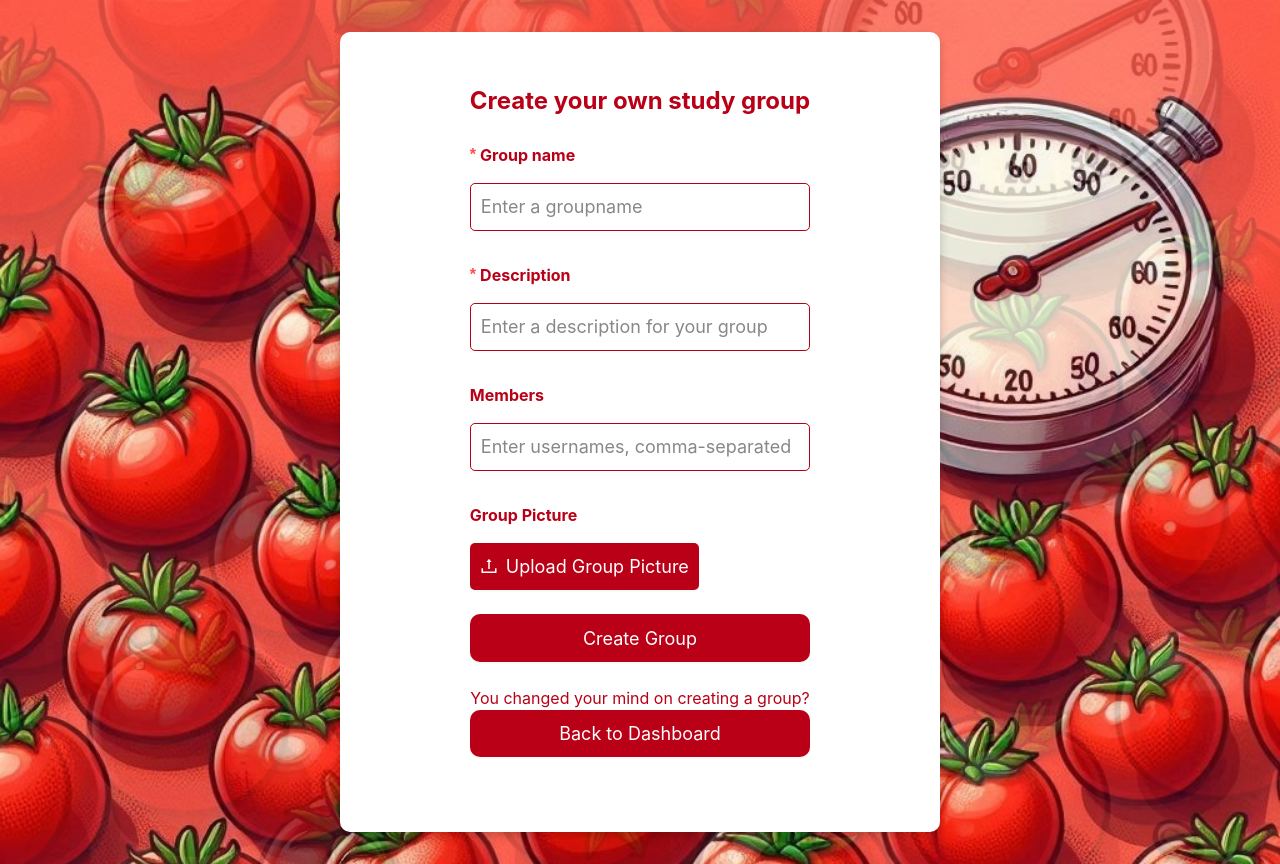
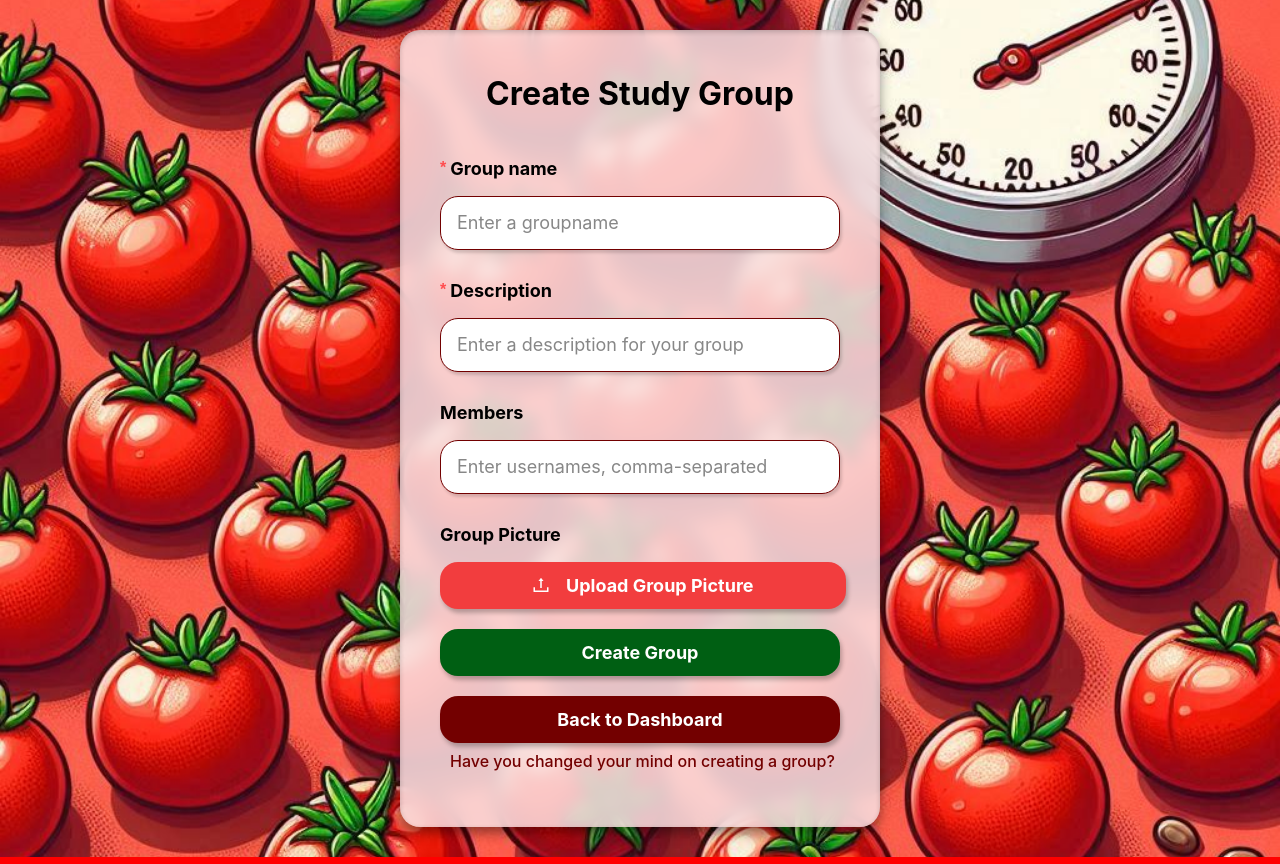
Before and after one commit to luciocanepa/SOPRA_group11_client, a Next.js app: page /groups in a window 1280 px wide. Built offline with nearby package versions, Linux system fonts and the light colour scheme; what @ant-design/nextjs-registry would draw is missing.

Commit message:
changed the user edit UI and the group creation UI to match the other page styles, still managed through separate css files

```diff
--- a/app/edit/[id]/page.tsx
+++ b/app/edit/[id]/page.tsx
@@ -7,6 +7,7 @@ import { User } from "@/types/user";
 import { Button, Form, Input, message, Select, Upload, DatePicker } from "antd";
 import { EditOutlined, UploadOutlined } from "@ant-design/icons";
 import "@/styles/pages/edit.css";
+import "@/styles/pages/login.css";
 import Image from "next/image";
 
 const timezones = [
@@ -270,7 +271,7 @@ const ManageProfile: React.FC = () => {
           <Form.Item name="timezone" label="Timezone">
             <Select
               disabled={!isEdit.timezone}
-              placeholder="Select from the dropdown menu"
+              placeholder="Select from dropdown menu"
               onChange={(value) => form.setFieldsValue({ timezone: value })}
               suffixIcon={
                 <EditOutlined
@@ -307,7 +308,7 @@ const ManageProfile: React.FC = () => {
           </Form.Item>
 
           <Form.Item>
-            <Button htmlType="submit" className="groupCreation-button">
+            <Button htmlType="submit" className="groupCreation-button-save">
               Save Profile Changes
             </Button>
           </Form.Item>
--- a/app/groups/page.tsx
+++ b/app/groups/page.tsx
@@ -126,7 +126,7 @@ const GroupCreation: React.FC = () => {
           onFinish={handleGroupCreation}
           layout="vertical"
         >
-          <h2>Create your own study group</h2>
+          <h2>Create Study Group</h2>
           <Form.Item
             name="name"
             label="Group name"
@@ -192,14 +192,14 @@ const GroupCreation: React.FC = () => {
               Create Group
             </Button>
           </Form.Item>
-          <p>You changed your mind on creating a group?</p>
           <Form.Item>
             <Button
-              className="groupCreation-button"
+              className="groupCreation-button-back"
               onClick={() => router.push("/dashboard")}
             >
               Back to Dashboard
             </Button>
+          <p>Have you changed your mind on creating a group?</p>
           </Form.Item>
         </Form>
       </div>
--- a/app/styles/pages/edit.css
+++ b/app/styles/pages/edit.css
@@ -12,13 +12,12 @@
 }
 .background-container::before {
   content: "";
-
   position: absolute;
   top: 0;
   left: 0;
   right: 0;
   bottom: 0;
-  background-image: url("/dashboard_bg.jpg");
+  /*background-image: url("/dashboard_bg.jpg");*/
   background-size: cover;
   background-position: top right;
   background-repeat: no-repeat;
@@ -27,27 +26,22 @@
 }
 
 .groupCreation-container {
-  display: flex;
-  flex-direction: column;
-  align-items: center;
-  justify-content: center;
-  min-height: 100vh;
-  padding: 2rem;
-  gap: 2.5rem;
+  background-color: rgba(251, 227, 228, 0.85);
+  backdrop-filter: blur(8px) !important;
+  border-radius: 20px;
+  padding: 40px;
   width: 100%;
-  overflow: auto;
-
-  max-width: 600px;
-  padding: 1.5rem;
-  border-radius: 10px;
-  background-color: white !important;
-  box-shadow: 0px 4px 10px rgba(0, 0, 0, 0.2);
-  color: white !important;
+  max-width: 480px;
+  box-shadow:
+          inset 0 2px 5px rgba(0, 0, 0, 0.2),
+          0 6px 12px rgba(0, 0, 0, 0.42);
 }
 .groupCreation-container h2 {
-  color: rgba(185, 0, 23, 1) !important;
+  color: #000000;
+  margin-bottom: 30px;
+  font-size: 32px;
+  font-weight: bold;
   text-align: center;
-  font-weight: bold;
 }
 .groupCreation-container p {
   color: rgba(185, 0, 23, 1) !important;
@@ -60,67 +54,148 @@
 }
 
 .profile-image {
-  width: 100px;
-  height: 100px;
+  width: 150px;
+  height: 150px;
   border-radius: 50%;
   object-fit: cover;
-  border: 2px solid #ccc;
+  border: 2px solid #720000;
   margin-bottom: 12px;
 }
 
 .edit-icon {
   cursor: pointer;
-  color: rgba(185, 0, 23, 1);
-  margin-left: 8px;
+  color: rgba(185, 0, 23, 1) !important;
+  margin-right: 8px;
   transition: color 0.3s ease;
 }
 
 .edit-icon:hover {
-  color: rgba(185, 0, 23, 1);
+  color: rgb(135, 10, 24);
 }
 
 .groupCreation-button {
   width: 100%;
-  min-width: 120px;
-  background-color: rgba(185, 0, 23, 1) !important;
+  padding: 13px 16px !important;
+  border-radius: 18px !important;
+  background-color: #730000 !important;
   color: white !important;
-  border: none;
+  border: none !important;
+  font-weight: bold !important;
+  font-size: 18px !important;
+  height: auto !important;
+  box-shadow: 2px 4px 4px rgba(0, 0, 0, 0.25) !important;
+  transition: all 0.2s !important;
 }
 .groupCreation-button:hover {
-  background-color: rgb(135, 10, 24) !important;
-  transform: scale(1.05);
-  border: white;
-  outline: white;
+  background-color: #3e0000 !important;
+  transform: translateY(2px);
 }
 
-.ant-input {
-  color: black !important;
-  background-color: white !important;
-  border: 1px solid rgba(185, 0, 23, 1);
-  border-radius: 5px;
-  padding: 10px;
-  transition: all 0.3s ease-in-out;
+.groupCreation-button-save {
+  width: 100%;
+  padding: 13px 16px !important;
+  border-radius: 18px !important;
+  background-color: #005f13 !important;
+  color: white !important;
+  border: none !important;
+  font-weight: bold !important;
+  font-size: 18px !important;
+  height: auto !important;
+  box-shadow: 2px 4px 4px rgba(0, 0, 0, 0.25) !important;
+  transition: all 0.2s !important;
+}
+.groupCreation-button-save:hover {
+  background-color: #00400f !important;
+  transform: translateY(2px);
 }
 
-.ant-input:hover,
-.ant-input:focus {
-  background-color: white !important;
-  border: 1px solid rgba(185, 0, 23, 1) !important;
+/* Input fields styling to match login page */
+.ant-input,
+.ant-input-password input,
+.ant-select-selector,
+.ant-picker {
+  width: 100%;
+  padding: 13px 16px !important;
+  border-radius: 18px !important;
+  border: 1px solid #720000 !important;
+  background-color: #ffffff !important;
+  box-shadow: 2px 3px 3px rgba(0, 0, 0, 0.15);
+  font-size: 18px !important;
+  height: auto !important;
+  min-height: 40px !important;
+  color: black !important;
 }
 
+.ant-input::placeholder,
+.ant-select-selection-placeholder {
+  color: rgb(135, 135, 135) !important;
+  font-size: 18px !important;
+}
+
+/* Focus states */
+.ant-input:focus,
+.ant-input-password:focus-within .ant-input,
+.ant-select-focused .ant-select-selector,
+.ant-picker-focused {
+  outline: 3px solid #730000 !important;
+  border-color: transparent !important;
+  box-shadow: none !important;
+}
+
+.ant-input-affix-wrapper,
+.ant-input-password {
+  border-radius: 18px !important;
+  padding: 0 !important;
+  background-color: transparent !important;
+}
+
+.ant-input-affix-wrapper-focused {
+  box-shadow: none !important;
+  border-color: transparent !important;
+}
+
+/* Select dropdown styling */
+.ant-select-selector {
+  height: auto !important;
+  min-height: 40px !important;
+  display: flex !important;
+  align-items: center !important;
+}
+
+/* Date picker styling */
+.ant-picker {
+  height: auto !important;
+}
+
+/* Label styling */
+.ant-form-item-label > label {
+  color: #000000 !important;
+  font-size: 18px !important;
+  font-weight: bold !important;
+}
+
+/* Upload button styling */
 .groupCreation-upload {
-  background-color: rgba(185, 0, 23, 1) !important;
+  width: 163% !important;
+  padding: 13px 16px !important;
+  border-radius: 18px !important;
+  background-color: #f23d3e !important;
   color: white !important;
   border: none !important;
-  padding: 10px;
-  border-radius: 5px;
-  transition: all 0.3s ease-in-out;
+  font-size: 18px !important;
+  font-weight: bold !important;
+  height: auto !important;
+  min-height: 40px !important;
+  display: flex !important;
+  align-items: center !important;
+  justify-content: center !important;
+  box-shadow: 2px 4px 4px rgba(0, 0, 0, 0.25) !important;
+  transition: all 0.2s !important;
 }
 
 .groupCreation-upload:hover {
-  background-color: rgb(135, 10, 24) !important;
-  color: white !important;
-  transform: scale(1.05);
+  background-color: #c63233 !important;
+  transform: translateY(2px);
 }
 
 .groupCreation-upload .anticon {
@@ -130,14 +205,9 @@
 .ant-upload-list-item {
   color: black !important;
   background-color: white !important;
-  border: 1px solid rgba(185, 0, 23, 1);
+  border: 1px solid #720000;
   padding: 5px;
   border-radius: 5px;
-}
-
-.ant-form-item-label > label {
-  color: rgba(185, 0, 23, 1) !important;
-  font-weight: bold;
 }
 
 .ant-form-item-explain {
@@ -147,45 +217,6 @@
   font-size: 0.85rem;
 }
 
-.ant-input-affix-wrapper {
-  background-color: white !important;
-  border-color: #aba9a9 !important;
-  box-shadow: none !important;
-  height: 40px;
-  line-height: 40px;
-  transition: none !important;
-  padding: 0 11px !important;
-  box-sizing: border-box;
-}
-
-.ant-input-affix-wrapper-focused {
-  border-color: rgba(185, 0, 23, 1) !important;
-}
-
-.ant-input {
-  background-color: white !important;
-  color: black !important;
-}
-
-/*ant-input-affix-wrapper-lg*/
-/* Reset input styles */
-.ant-input,
-.ant-select-selector,
-.ant-picker,
-.ant-input-password,
-.ant-select-dropdown {
-  background-color: white !important;
-  color: black !important;
-  border-color: #d9d9d9 !important; /* default AntD border */
-}
-
-/* Ensure calendar icon and dropdown icons are visible */
-.ant-picker-suffix,
-.ant-select-arrow,
-.anticon {
-  color: black !important;
-}
-
 /* Dropdown menu styles */
 .ant-select-dropdown,
 .ant-picker-dropdown {
@@ -193,24 +224,88 @@
   color: black !important;
 }
 
-/* Calendar cell hover/focus */
+/* Calendar styles */
+.ant-picker-suffix,
+.ant-select-arrow,
+.anticon {
+  color: black !important;
+}
+
 .ant-picker-cell-inner {
   color: black !important;
 }
 
-/* Option styles */
 .ant-select-item-option-content {
   color: black !important;
 }
+
 .ant-picker-header-view {
   color: black !important;
 }
+
 .ant-picker-panel {
   background-color: white !important;
   color: black !important;
 }
 
-/* Calendar cell hover / selected */
 .ant-picker-cell-in-view {
   color: black !important;
 }
+
+/* Timezone Select component specific styles */
+.ant-select {
+  width: 100% !important;
+  font-size: 18px !important;
+}
+
+.ant-select-selector {
+  height: auto !important;
+  min-height: 56px !important; /* Match other input heights */
+  padding: 13px 16px !important;
+  display: flex !important;
+  align-items: center !important;
+  border-radius: 18px !important;
+  border: 1px solid #720000 !important;
+  background-color: #ffffff !important;
+  box-shadow: 2px 3px 3px rgba(0, 0, 0, 0.15) !important;
+}
+
+.ant-select-selection-search-input {
+  height: 100% !important;
+}
+
+.ant-select-selection-placeholder {
+  color: rgb(135, 135, 135) !important;
+  font-size: 18px;
+  display: flex !important;
+  align-items: center !important;
+  height: 100% !important;
+}
+
+.ant-select-selection-item {
+  font-size: 18px !important;
+  display: flex !important;
+  align-items: center !important;
+  height: 100% !important;
+}
+
+/* Dropdown menu styling */
+.ant-select-dropdown {
+  border-radius: 18px !important;
+  padding: 8px !important;
+}
+
+.ant-select-item {
+  padding: 12px 16px !important;
+  font-size: 16px !important;
+  border-radius: 12px !important;
+}
+
+.ant-select-item-option-active:not(.ant-select-item-option-disabled) {
+  background-color: #f5f5f5 !important;
+}
+
+.ant-select-item-option-selected {
+  background-color: #f0f0f0 !important;
+  font-weight: 500 !important;
+}
--- a/app/styles/pages/groups.css
+++ b/app/styles/pages/groups.css
@@ -1,119 +1,177 @@
 .background-container {
   display: flex;
-  flex-direction: column;
+  justify-content: center;
   align-items: center;
-  justify-content: flex-start;
   min-height: 100vh;
-  padding: 2rem;
-  gap: 2.5rem;
-  width: 100%;
-  overflow: auto;
-  position: relative;
-}
-.background-container::before {
-  content: "";
-
-  position: absolute;
-  top: 0;
-  left: 0;
-  right: 0;
-  bottom: 0;
-  background-image: url("/dashboard_bg.jpg");
-  background-size: cover;
-  background-position: top right;
-  background-repeat: no-repeat;
-  opacity: 0.8;
+  padding: 30px;
   z-index: -1;
 }
 
 .groupCreation-container {
-  display: flex;
-  flex-direction: column;
-  align-items: center;
-  justify-content: center;
-  min-height: 100vh;
-  padding: 2rem;
-  gap: 2.5rem;
+  background-color: rgba(251, 227, 228, 0.85);
+  backdrop-filter: blur(8px) !important;
+  border-radius: 20px;
+  padding: 40px;
   width: 100%;
-  overflow: auto;
+  max-width: 480px;
+  box-shadow:
+          inset 0 2px 5px rgba(0, 0, 0, 0.2),
+          0 6px 12px rgba(0, 0, 0, 0.42);
+}
 
-  max-width: 600px;
-  padding: 1.5rem;
-  border-radius: 10px;
-  background-color: white !important;
-  box-shadow: 0px 4px 10px rgba(0, 0, 0, 0.2);
-  color: white !important;
-}
 .groupCreation-container h2 {
-  color: rgba(185, 0, 23, 1) !important;
-  text-align: center;
+  color: #000000;
+  margin-bottom: 30px;
+  font-size: 32px;
   font-weight: bold;
-}
-.groupCreation-container p {
-  color: rgba(185, 0, 23, 1) !important;
   text-align: center;
 }
 
+.groupCreation-container p {
+  color: #730000 !important;
+  /*text-align: center;*/
+  text-align: left;
+  margin-left: 10px;
+  margin-top: 6px;
+  margin-bottom: -6px;
+  font-size: 16px;
+  font-weight: 500;
+
+}
+
+/* Input fields styling */
+.ant-input {
+  width: 100%;
+  padding: 13px 16px !important;
+  border-radius: 18px !important;
+  border: 1px solid #720000 !important;
+  background-color: #ffffff !important;
+  box-shadow: 2px 3px 3px rgba(0, 0, 0, 0.15);
+  font-size: 18px !important;
+  height: auto !important;
+  min-height: 40px !important;
+  color: black !important;
+}
+
+.ant-input::placeholder {
+  color: rgb(135, 135, 135) !important;
+  font-size: 18px;
+}
+
+.ant-input:focus {
+  outline: 3px solid #730000 !important;
+  border-color: transparent !important;
+  box-shadow: none !important;
+}
+
+/* Labels */
+.ant-form-item-label > label {
+  color: #000000 !important;
+  font-size: 18px !important;
+  font-weight: bold !important;
+}
+
+/* Buttons */
 .groupCreation-button {
   width: 100%;
-  min-width: 120px;
-  background-color: rgba(185, 0, 23, 1) !important;
+  padding: 13px 16px !important;
+  border-radius: 18px !important;
+  background-color: #005f13 !important;
   color: white !important;
-  border: none;
-}
-.groupCreation-button:hover {
-  background-color: rgb(135, 10, 24) !important;
-  transform: scale(1.05);
-  border: white;
-  outline: white;
+  border: none !important;
+  font-weight: bold !important;
+  font-size: 18px !important;
+  height: auto !important;
+  box-shadow: 2px 4px 4px rgba(0, 0, 0, 0.25) !important;
+  transition: all 0.2s !important;
 }
 
-.ant-input {
-  color: black !important;
-  background-color: white !important;
-  border: 1px solid rgba(185, 0, 23, 1);
-  border-radius: 5px;
-  padding: 10px;
-  transition: all 0.3s ease-in-out;
+.groupCreation-button:hover {
+  background-color: #00400f !important;
+  transform: translateY(2px);
 }
 
-.ant-input:hover,
-.ant-input:focus {
-  background-color: white !important;
-  border: 1px solid rgba(185, 0, 23, 1) !important;
+.groupCreation-button-back {
+  width: 100%;
+  padding: 13px 16px !important;
+  border-radius: 18px !important;
+  background-color: #730000 !important;
+  color: white !important;
+  border: none !important;
+  font-weight: bold !important;
+  font-size: 18px !important;
+  height: auto !important;
+  box-shadow: 2px 4px 4px rgba(0, 0, 0, 0.25) !important;
+  transition: all 0.2s !important;
 }
 
+.groupCreation-button-back:hover {
+  background-color: #3e0000 !important;
+  transform: translateY(2px);
+}
+
+/* Upload button */
 .groupCreation-upload {
-  background-color: rgba(185, 0, 23, 1) !important;
+  width: 160%;
+  padding: 13px 16px !important;
+  border-radius: 18px !important;
+  background-color: #f23d3e !important;
   color: white !important;
   border: none !important;
-  padding: 10px;
-  border-radius: 5px;
-  transition: all 0.3s ease-in-out;
+  font-weight: bold !important;
+  font-size: 18px !important;
+  height: auto !important;
+  box-shadow: 2px 4px 4px rgba(0, 0, 0, 0.25) !important;
+  transition: all 0.2s !important;
+  display: flex !important;
+  align-items: center !important;
+  justify-content: center !important;
 }
 
 .groupCreation-upload:hover {
-  background-color: rgb(135, 10, 24) !important;
-  color: white !important;
-  transform: scale(1.05);
+  background-color: #c63233 !important;
+  transform: translateY(2px);
 }
 
-.ant-upload-list-item {
-  color: black !important;
-  background-color: white !important;
-  border: 1px solid rgba(185, 0, 23, 1);
-  padding: 5px;
-  border-radius: 5px;
+.groupCreation-upload .anticon {
+  font-size: 18px !important;
+  margin-right: 8px !important;
 }
 
-.ant-form-item-label > label {
-  color: rgba(185, 0, 23, 1) !important;
-  font-weight: bold;
+/* Form items spacing */
+.ant-form-item {
+  margin-bottom: 20px !important;
 }
 
+/* Error messages */
 .ant-form-item-explain {
-  white-space: normal !important;
-  word-wrap: break-word !important;
-  max-width: 100%;
-  font-size: 0.85rem;
+  color: #ff2e2e !important;
+  font-size: 16px !important;
+  margin-top: 5px !important;
+  font-weight: 500 !important;
 }
+
+/* Upload list items */
+.ant-upload-list-item {
+  border-radius: 18px !important;
+  padding: 10px 16px !important;
+  margin-top: 8px !important;
+  border: 1px solid #720000 !important;
+}
+
+/* Responsive adjustments */
+@media (max-width: 576px) {
+  .groupCreation-container {
+    padding: 30px 20px;
+  }
+
+  .groupCreation-container h2 {
+    font-size: 28px;
+  }
+
+  .ant-input,
+  .groupCreation-button,
+  .groupCreation-upload {
+    font-size: 16px !important;
+  }
+}
```
